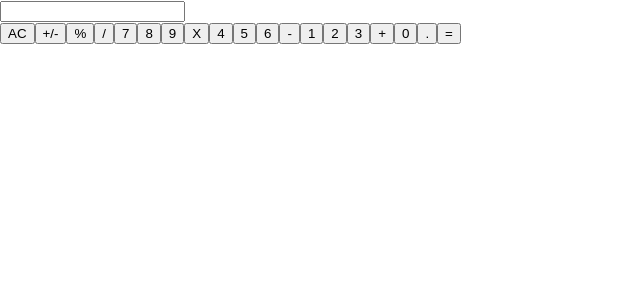
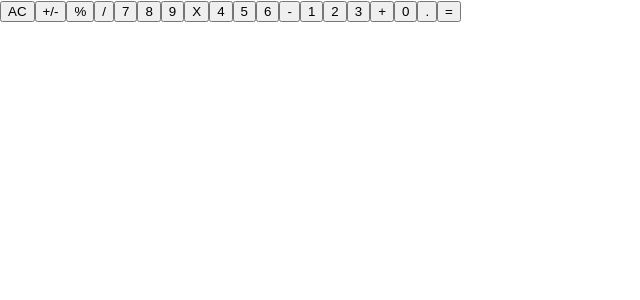
Before and after one commit to AmosPark/react-study-calculator, a React (Create React App) app in the folder calculator/: page / in a window 1280 px wide. Shown: the top 300 px of the page, without its empty margins (0-640 px from the left). Built offline with nearby package versions, Linux system fonts and the light colour scheme.

Commit message:
delete input slot

```diff
--- a/calculator/src/App.js
+++ b/calculator/src/App.js
@@ -1,11 +1,9 @@
-import React from 'react';
-import CalculInput from './CalculInput';
+import React, {useState} from 'react';
 import CalButtons from './CalButtons';
 
 function App() {
   return (
     <>
-      <CalculInput />
       <CalButtons />
     </>
   );
```
